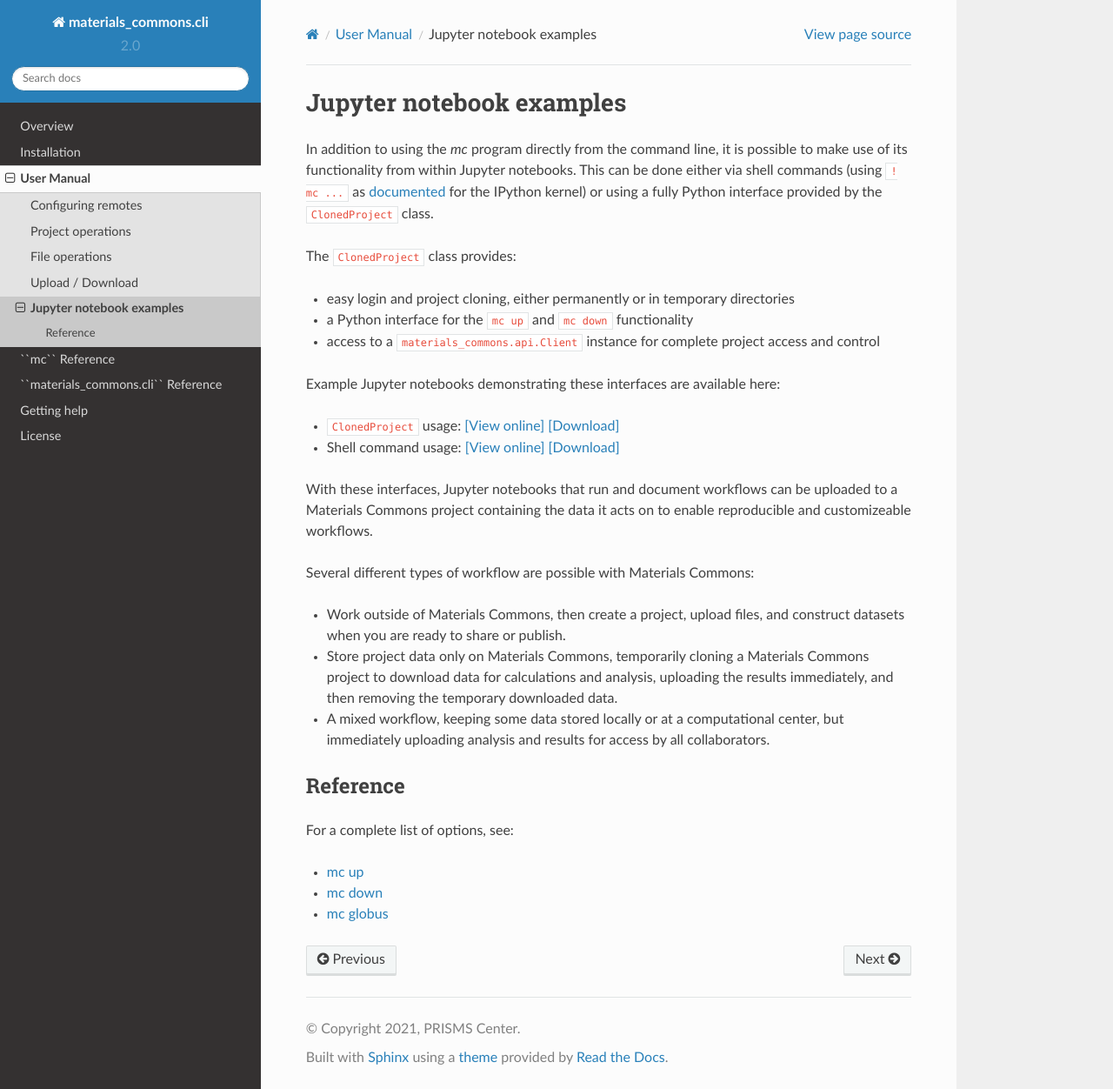
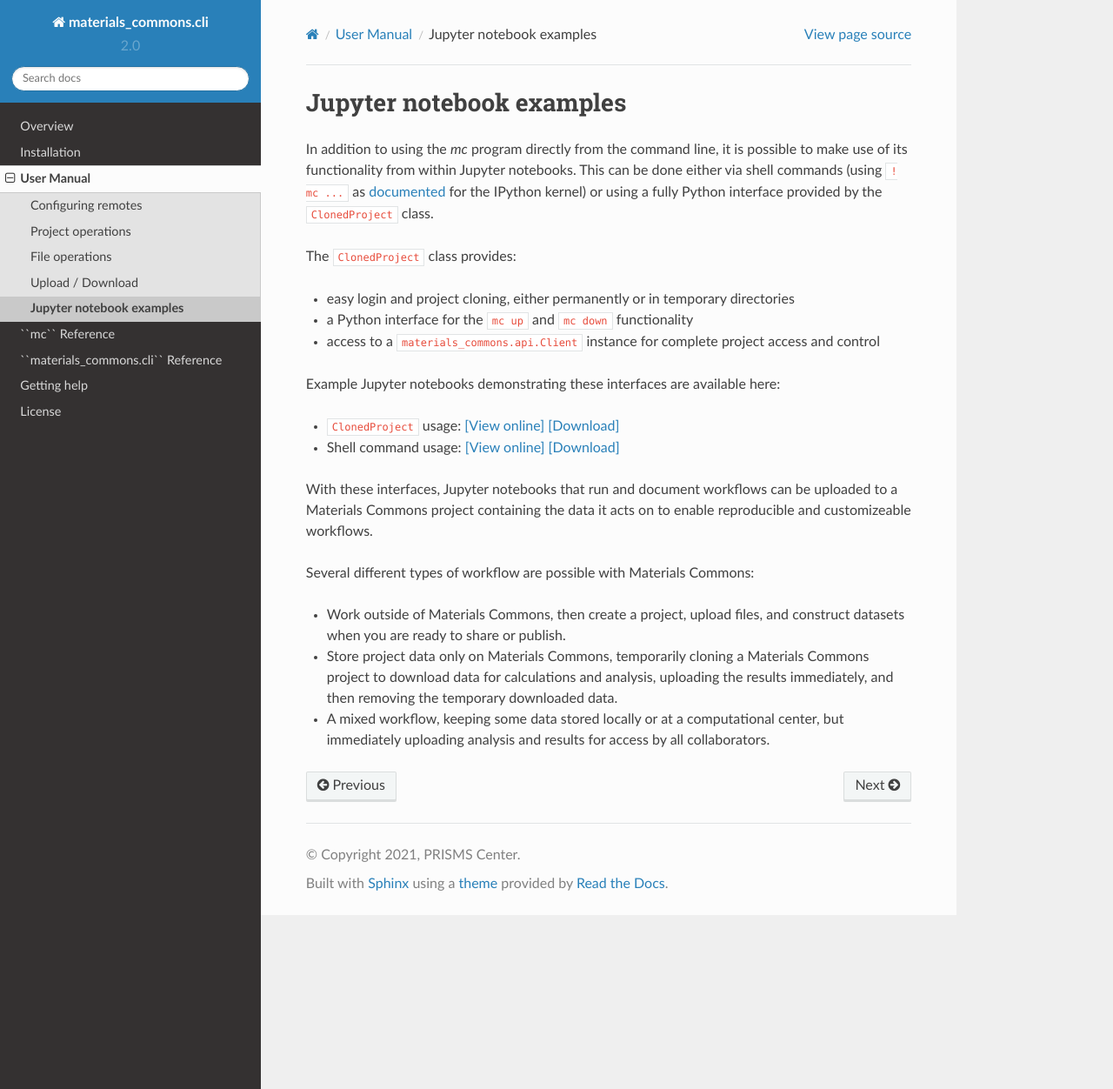
Before and after one commit to materials-commons/mccli, a Sphinx documentation site: the page built from doc/source/manual/jupyter.rst, in a window 1280 px wide and 1252 px high. Shown: the whole window at 87% size. Built offline with Sphinx 7.4.7 and the Read the Docs theme 2.0.0, drawn with Linux system fonts in a browser that asks for light colours; the version number could not be read and is left out.

Commit message:
fix Jupyter doc page

```diff
--- a/doc/source/manual/jupyter.rst
+++ b/doc/source/manual/jupyter.rst
@@ -23,16 +23,3 @@ Several different types of workflow are possible with Materials Commons:
 - Work outside of Materials Commons, then create a project, upload files, and construct datasets when you are ready to share or publish.
 - Store project data only on Materials Commons, temporarily cloning a Materials Commons project to download data for calculations and analysis, uploading the results immediately, and then removing the temporary downloaded data.
 - A mixed workflow, keeping some data stored locally or at a computational center, but immediately uploading analysis and results for access by all collaborators.
-
-
-Reference
----------
-
-For a complete list of options, see:
-
-- `mc up <../reference/mc/up.html>`_
-- `mc down <../reference/mc/down.html>`_
-- `mc globus <../reference/mc/globus.html>`_
-
-.. _Globus: https://www.globus.org/
-.. _`Globus endpoints web interface`: https://app.globus.org/endpoints
```
